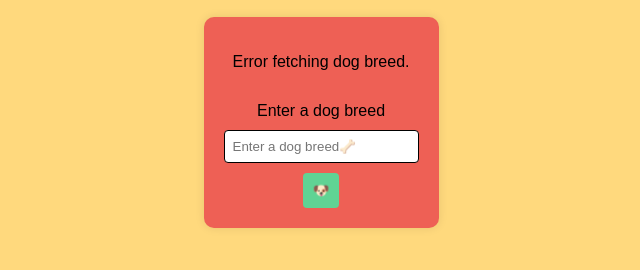
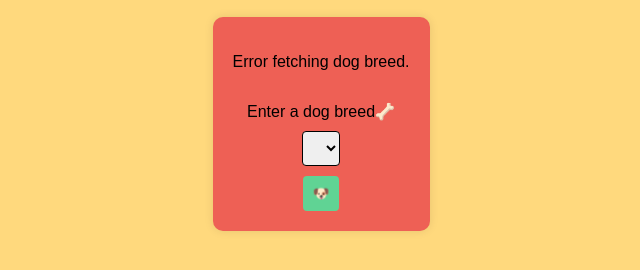
Before and after one commit to Shirin-Faile/Dogs, a plain HTML site: page index.html in a window 1280 px wide. Shown: the part 106-376 px from the top of the page, without its empty margins (319-959 px from the left). Drawn offline with Linux system fonts and the light colour scheme; no server answers.

Commit message:
changed input to select

```diff
--- a/index.html
+++ b/index.html
@@ -15,8 +15,8 @@
     <section>
         <div class="Dogs"></div>
         <div class="search">
-            <label for="dog-search" id="dog-search-label">Enter a dog breed</label>
-            <input id="dog-search" type="text" placeholder="Enter a dog breed🦴"/>
+            <label for="dog-search" id="dog-search-label">Enter a dog breed🦴</label>
+            <select id="dog-search"></select>
             <button class="dog-search">🐶</button>
         </div>
     </section>
```
